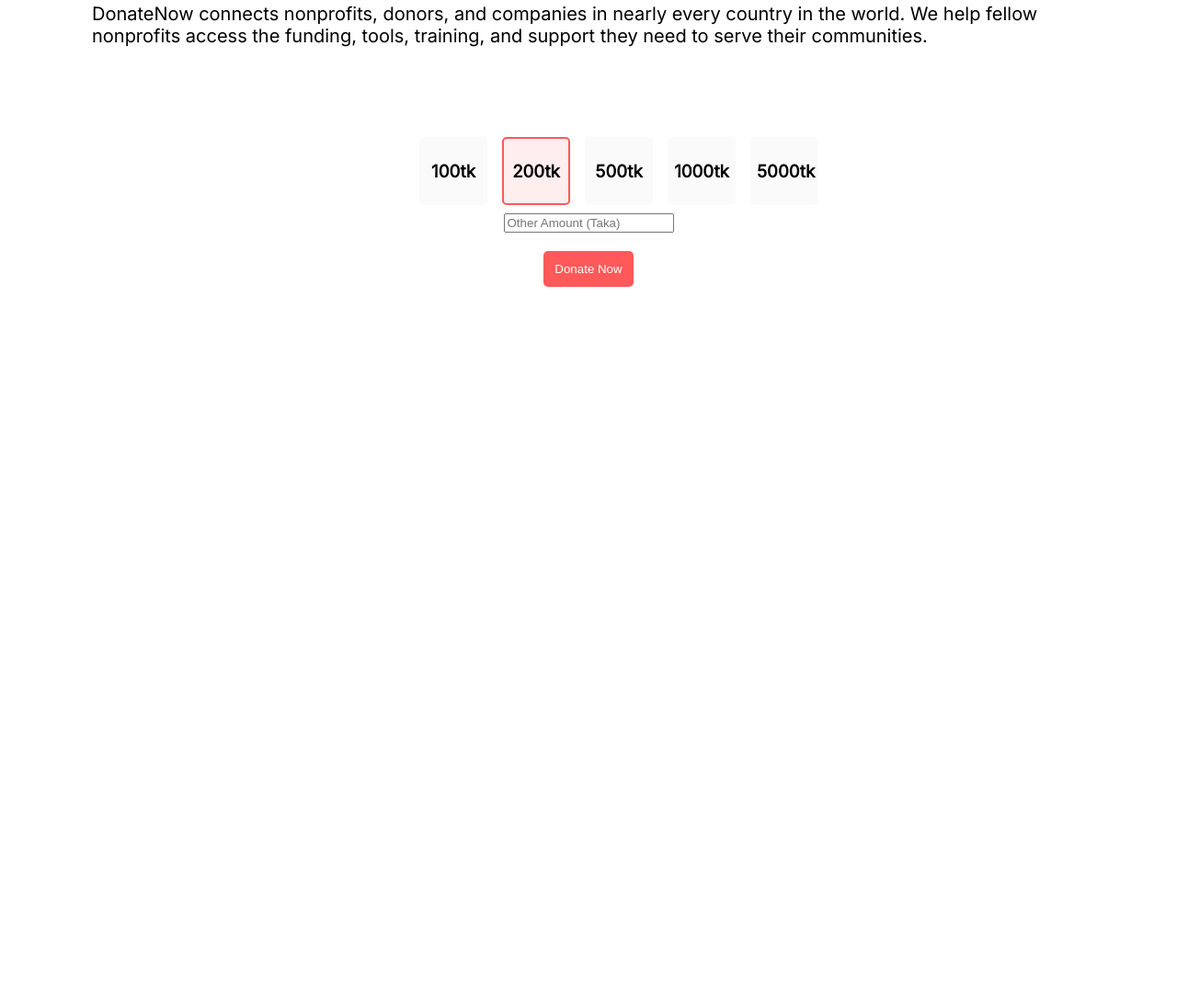
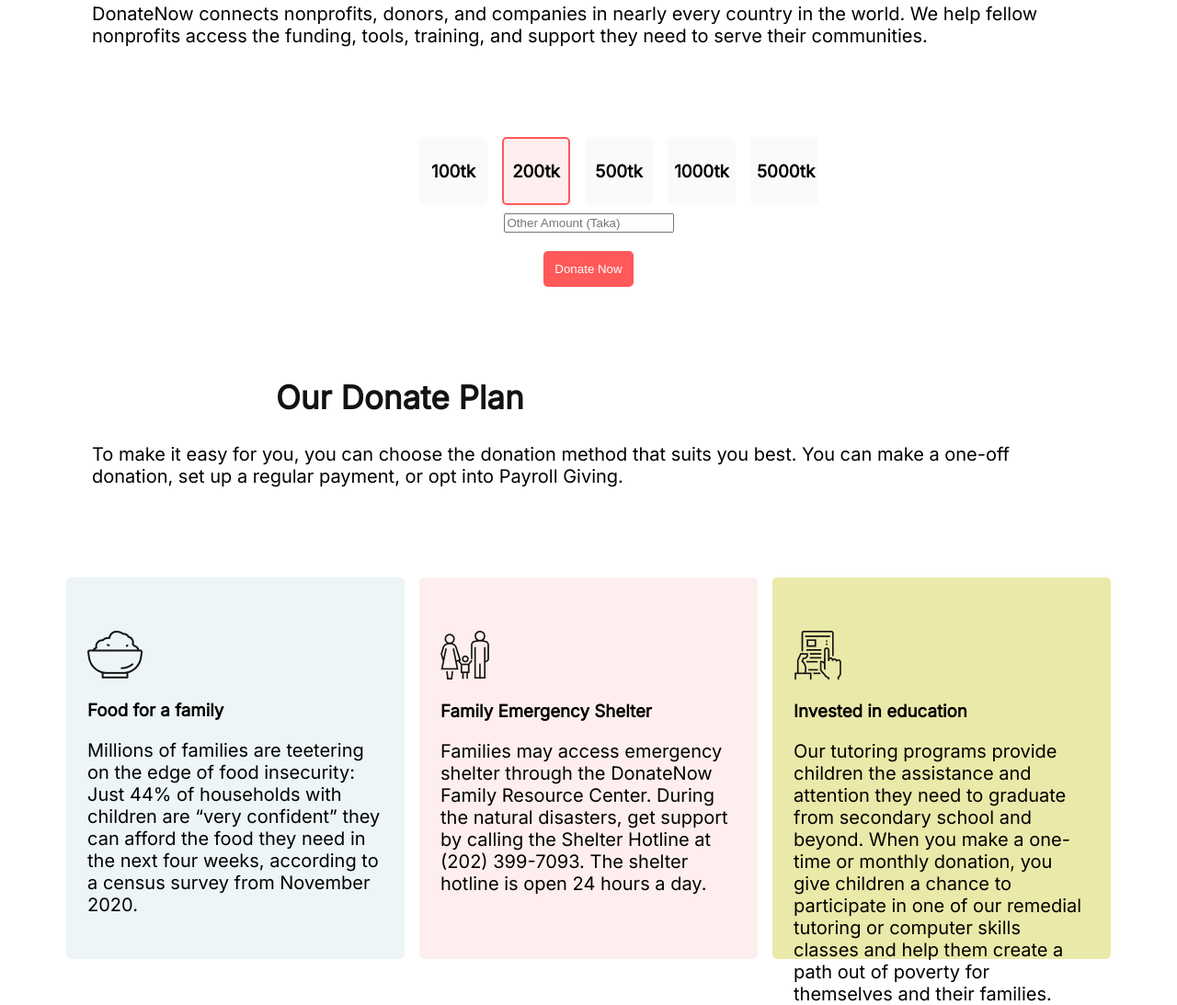
Before and after one commit to NomanSpeaks/donate-now, a plain HTML site: page index.html in a window 1280 px wide. Shown: the part 967-2060 px from the top of the page at 92% size. Before the commit the page ends 1279 px from the top, so only its background shows below. Drawn offline with Linux system fonts and the light colour scheme.

Commit message:
third commit

```diff
--- a/index.html
+++ b/index.html
@@ -42,5 +42,33 @@
             </form>
         </div>
     </section>
+    <section>
+        <div class="commom-div">
+            <h1>Our Donate Plan</h1>
+            <p>To make it easy for you, you can choose the donation method that suits you best. You can make a one-off donation, set up a regular payment, or opt into Payroll Giving.
+            </p>
+        </div>
+
+        <div class="border-3-flex">
+            <div class="border-3" id="bg-1">
+                <img class="icons" src="icons/food.png" alt="">
+                <h3>Food for a family</h3>
+                <p>Millions of families are teetering on the edge of food insecurity: Just 44% of households with children are “very confident” they can afford the food they need in the next four weeks, according to a census survey from November 2020.
+                </p>
+           </div>
+            <div class="border-3" id="bg-2">
+                <img class="icons" src="icons/shelter.png" alt="">
+               <h3>Family Emergency Shelter</h3>
+               <p>Families may access emergency shelter through the DonateNow Family Resource Center. During the natural disasters, get support by calling the Shelter Hotline at (202) 399-7093. The shelter hotline is open 24 hours a day.
+               </p>
+            </div>
+            <div class="border-3" id="bg-3">
+                <img class="icons" src="icons/Frame-1.png" alt="">
+                <h3>Invested in education</h3>
+                <p> Our tutoring programs provide children the assistance and attention they need to graduate from secondary school and beyond. When you make a one-time or monthly donation, you give children a chance to participate in one of our remedial tutoring or computer skills classes and help them create a path out of poverty for themselves and their families.
+                </p>
+            </div>
+        </div>
+    </section>
 </body>
 </html>
--- a/style.css
+++ b/style.css
@@ -87,3 +87,30 @@ p{
     padding: 5% 2%;
     margin: 8px;
 }
+#bg-1{
+    background-color: rgba(79, 157, 166, 0.1);
+}
+#bg-2{
+    background-color: rgba(255, 89, 89, 0.1);
+}
+#bg-3{
+    background-color: #ebe9a6f4;
+}
+.border-3-flex{
+    display: flex;
+    margin-left: 5%;
+    margin-right: 5%;
+}
+.email-bg{
+    border: 2px solid #FFF4D6;
+    margin: -20px 150px 50px 150px;
+
+    background-color:  #FFF4D6;
+}
+.email{ padding: 30px 50px;
+    text-align: center;
+}
+.email-input {
+  margin: 20px 0px 20px 20px;
+  padding: 6px;
+}
```
